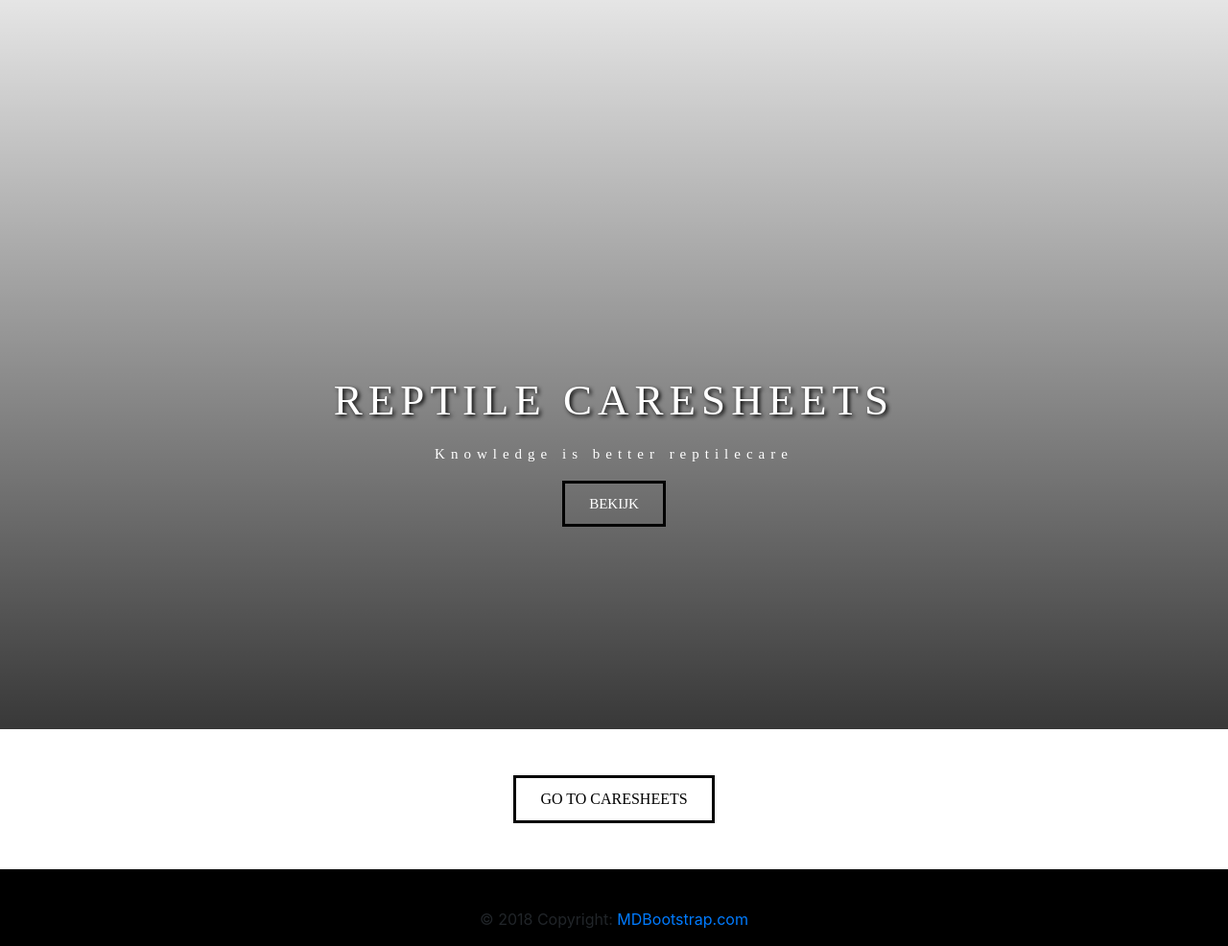
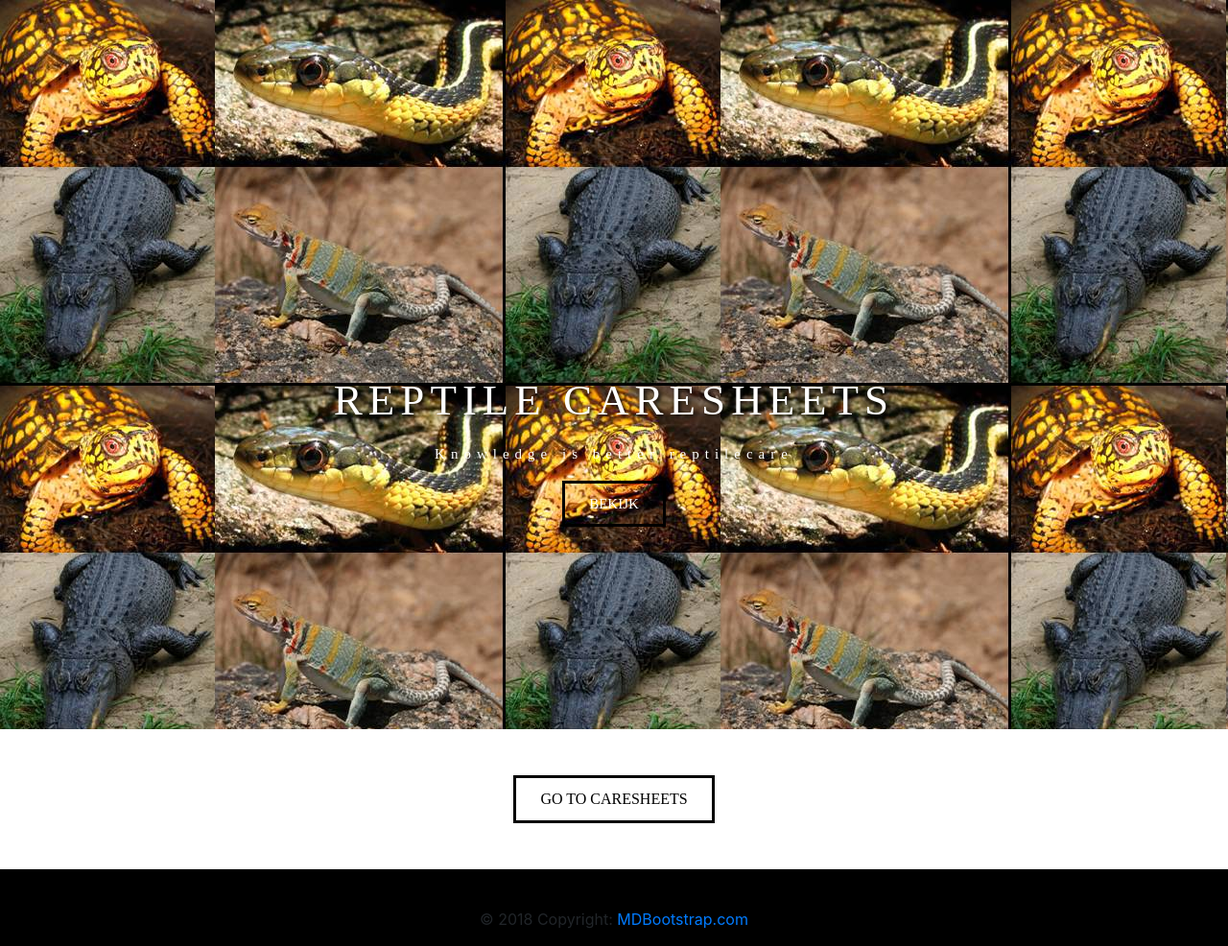
Before and after one commit to gmachielsen/project_three, a Django app: page / in a window 1280 px wide. Shown: the part 56-1042 px from the top of the page at 96% size. Run offline with Django 3.2, Linux system fonts and the light colour scheme; some libraries are stand-ins or nearby versions.

Commit message:
initial commit styled postdetail and indexpage

```diff
--- a/posts/templates/posts/index.html
+++ b/posts/templates/posts/index.html
@@ -11,7 +11,7 @@
 {% block content %}
 <div class="row">
     <div class="col-sm-12">
-        <div style="background: linear-gradient(rgba(0, 0, 0, 0.1), rgba(0, 0, 0, 0.78)),  url("../../media/State_reptile_collage.jpg"); height: 95vh; background-size: cover, padding-bottom: 100px;" class="animalcaresheets">
+        <div style="height: 95vh; background-size: cover, padding-bottom: 100px; background: linear-gradient(rgba(0, 0, 0, 0.1), rgba(0, 0, 0, 0.78)); background-image: url(../../media/State_reptile_collage.jpg);" class="animalcaresheets">
           <!-- <img src="{{MEDIA_URL}}/State_reptile_collage.jpg" -->
          <div class="hero-text">
            <h6>REPTILE CARESHEETS</h6>
```
